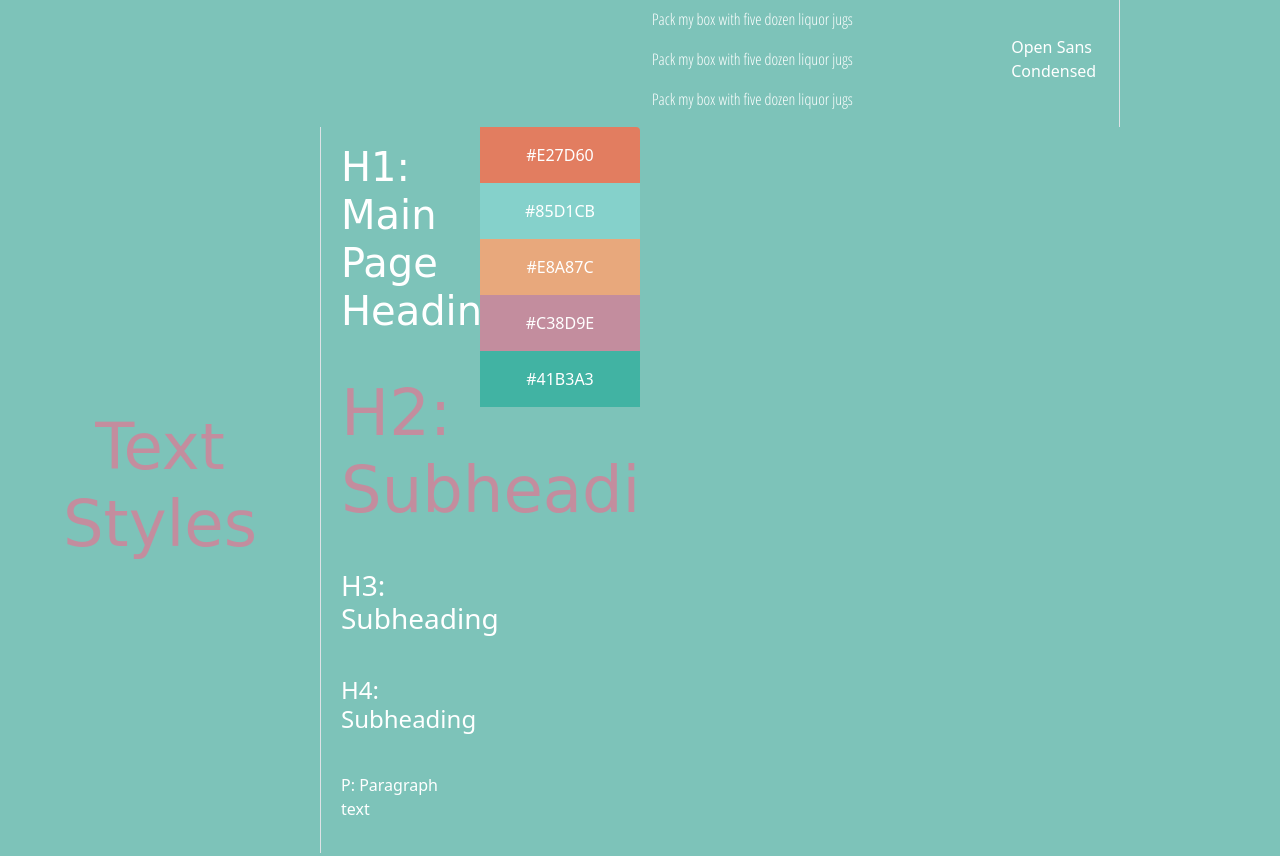
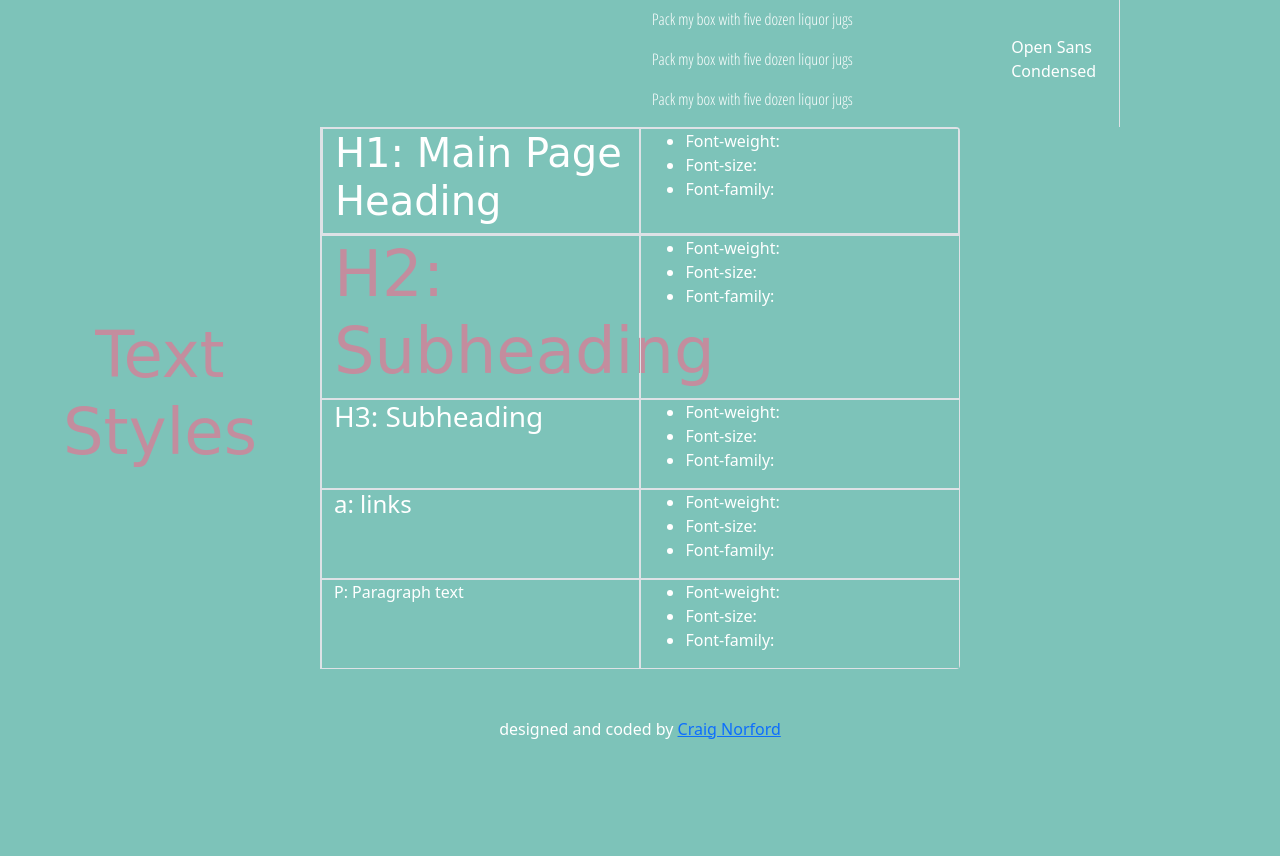
Before and after one commit to CraigDoesCode/Web-design-system-cc, a plain HTML site: page index.html in a window 1280 px wide. Shown: the part 601-1457 px from the top of the page. After the commit the page ends 1358 px from the top, so only its background shows below. Drawn offline with nearby package versions, Linux system fonts and the light colour scheme; a web font is replaced by a local one.

Commit message:
text styles structure

```diff
--- a/index.html
+++ b/index.html
@@ -88,35 +88,82 @@
             </div>
             <!--           Text Styles                   -->
             <div class="row justify-content-start">
-                <div class="col-6 justify-content-center">
+                <div class="col-9 justify-content-center">
                     <div class="row rounded overflow-hidden">
-                        <div class="col-6 justify-content-center my-auto">
+                        <div class="col-4 justify-content-center my-auto">
                                 <div class='row'>
                                     <h2 class="text-center">Text Styles</h2>
                                 </div>
                         </div>
-                        <div class="col-3 justify-content-center border-start">
-                            <div class="row py-3 px-2"><h1>H1: Main Page Heading</h1></div>
-                            <div class="row py-3 px-2"><h2>H2: Subheading</h2></div>
-                            <div class="row py-3 px-2"><h3>H3: Subheading</h3></div>
-                            <div class="row py-3 px-2"><h4>H4: Subheading</h4></div>
-                            <div class="row py-3 px-2"><p>P: Paragraph text</p> </div>
+                        <div class="col-8 justify-content-center border-start">
+                            <div class="row border">
+                                <div class="col-6 border">
+                                    <h1>H1: Main Page Heading</h1>
+                                </div>
+                                <div class="col-6 border ">
+                                    <ul>
+                                        <li>Font-weight: </li>
+                                        <li>Font-size: </li>
+                                        <li>Font-family: </li>
+                                    </ul>
+                                </div>
+                            </div>
+                            <div class="row">
+                                <div class="col-6 border">
+                                    <h2>H2: Subheading</h2>
+                                </div>
+                                <div class="col-6 border ">
+                                    <ul>
+                                        <li>Font-weight: </li>
+                                        <li>Font-size: </li>
+                                        <li>Font-family: </li>
+                                    </ul>
+                                </div>
+                            </div>
+                            <div class="row">
+                                <div class="col-6 border">
+                                    <h3>H3: Subheading</h3>
+                                </div>
+                                <div class="col-6 border ">
+                                    <ul>
+                                        <li>Font-weight: </li>
+                                        <li>Font-size: </li>
+                                        <li>Font-family: </li>
+                                    </ul>
+                                </div>
+                            </div>
+                            <div class="row">
+                                <div class="col-6 border">
+                                    <h4>a: links</h4>
+                                </div>
+                                <div class="col-6 border ">
+                                    <ul>
+                                        <li>Font-weight: </li>
+                                        <li>Font-size: </li>
+                                        <li>Font-family: </li>
+                                    </ul>
+                                </div>
+                            </div>
+                            <div class="row">
+                                <div class="col-6 border">
+                                    <p>P: Paragraph text</p>
+                                </div>
+                                <div class="col-6 border ">
+                                    <ul>
+                                        <li>Font-weight: </li>
+                                        <li>Font-size: </li>
+                                        <li>Font-family: </li>
+                                    </ul>
+                                </div>
+                            </div>
                         </div>
-                        <div class="col-3">
-                            <div class="row" id="terracotta">#E27D60</div>
-                            <div class="row" id="monte-carlo">#85D1CB</div>
-                            <div class="row" id="tacao">#E8A87C</div>
-                            <div class="row" id="oriental-pink">#C38D9E</div>
-                            <div class="row" id="keppel">#41B3A3</div>
-                        </div>
-
                     </div>
                 </div>
             </div>
 
         </main>
         <footer>
-
+            <p class="text-center">designed and coded by <a href="https://www.linkedin.com/in/craig-norford-9a33838a/">Craig Norford</a></p>
         </footer>
 
 
```
